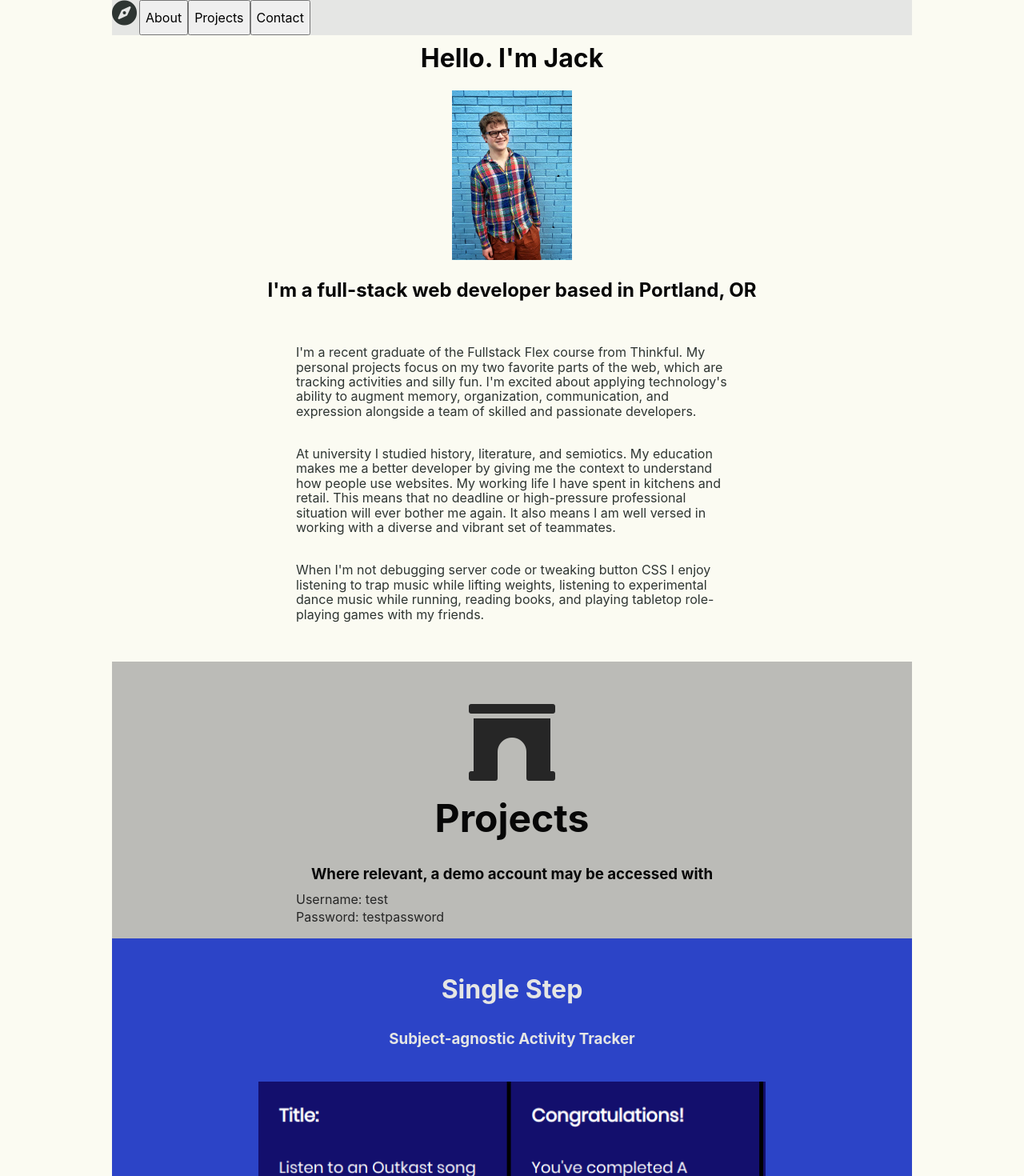
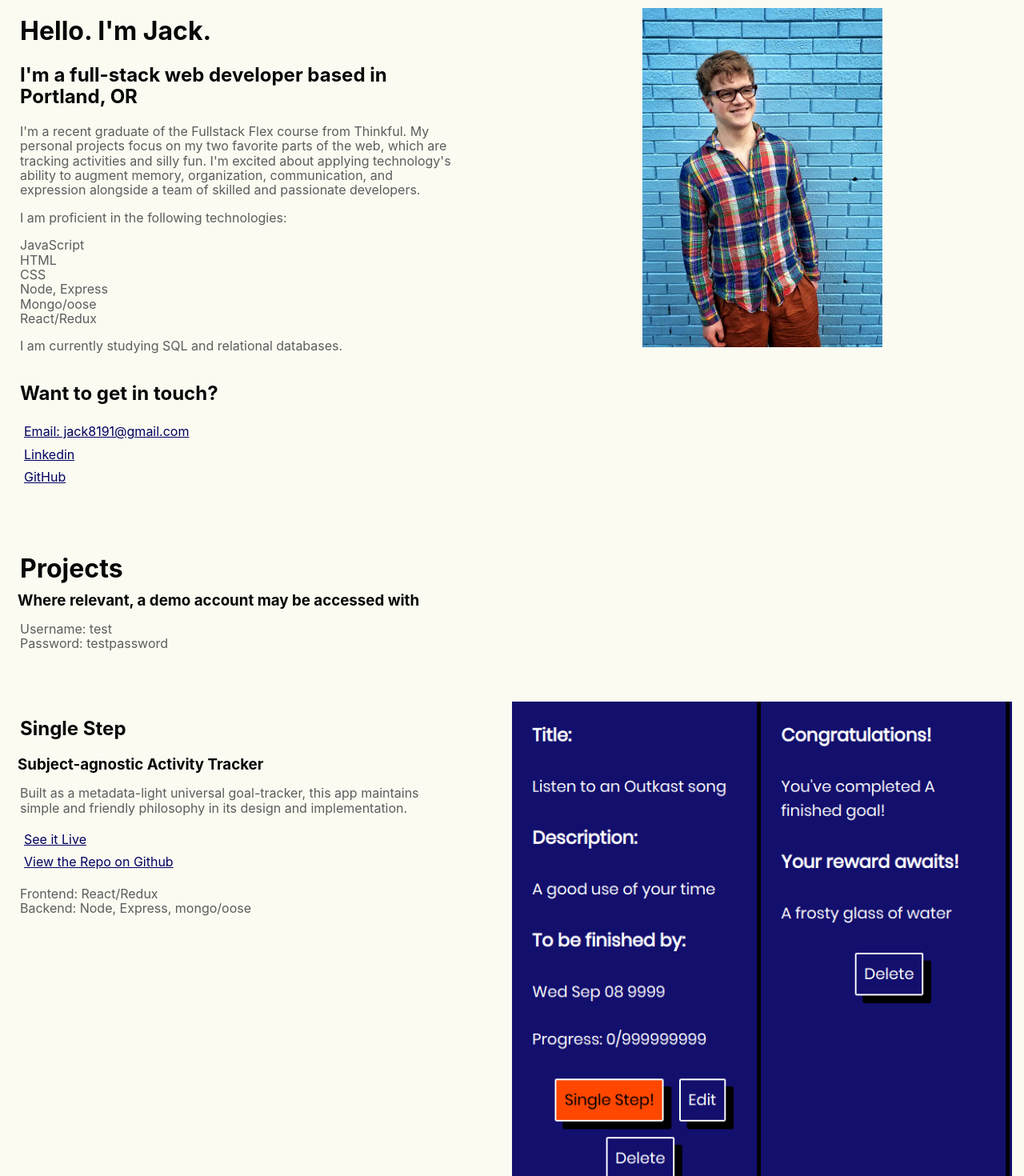
Before and after one commit to jack8191/jack-eichner-portfolio, a React (Create React App) app: page / in a window 1280 px wide. Shown: the top 1470 px of the page at 80% size. Built offline with nearby package versions, Linux system fonts and the light colour scheme.

Commit message:
i changed a lot

```diff
--- a/src/App.css
+++ b/src/App.css
@@ -349,15 +349,19 @@ template {
 }
 
 html {
-  text-align: center;
+  text-align: left;
   font-family: 'Ubuntu', sans-serif;
-  color: #2E3532;
+  color: rgb(92, 92, 92);
   background-color: #FBFBF2;
-  max-width: 1000px;
+  max-width: 100%;
+}
+
+main {
+  max-width: 1300px;
   margin-left: auto;
   margin-right: auto;
-  display: flex;
 }
+
 
 h1, h2, h3, h4, h5 {
   color: #070707;
@@ -365,9 +369,14 @@ h1, h2, h3, h4, h5 {
 
 p {
   text-align: left;
-  margin: auto;
-  max-width: 540px;
-  padding-top: 35px;
+  font-size: medium;
+}
+
+p, h1, h2, h3, h4, h5, a, ul {
+  margin-left: 10px;
+  margin-right: 10px;
+  padding-inline-start: 0px;
+  max-width: 550px;
 }
 
 .project>p {
@@ -380,10 +389,19 @@ header {
   position: fixed;
   top: 0;
   width: 100%;
-  max-width: 1000px;
   height: 5.5%;
   display: flex;
   justify-content: flex-start;
+  border-bottom: 5px solid maroon;
+}
+
+.contact {
+  display: inline;
+  text-align: left;
+}
+
+header>button {
+  height: 100%;
 }
 
 .fa-compass {
@@ -395,7 +413,18 @@ header {
 }
 
 .bio {
-  margin-top: 55px;
+  margin-left: auto;
+  margin-right: auto;
+  width: 100%;
+  display: flex;
+  flex-wrap: wrap;
+  justify-content: center;
+  align-items: flex-start;
+  align-content: flex-start;
+}
+
+.bio>.flex {
+  margin-top: 0px;
 }
 
 .bio>img {
@@ -406,20 +435,34 @@ header {
   margin: 0px;
 }
 
-.project>img {
-  max-width: 66%;
-  display: block;
-  margin-left: auto;
-  margin-right: auto;
-  padding: 35px;
+img {
+  max-width: 650px;
+  min-width: 200px;
+  height: auto;
 }
 
-@media only screen and (max-width: 900px) {
+/* @media only screen and (max-width: 900px) {
   .project>img {
-    /* margin: auto; */
     padding: 5px;
-    min-width: 270px;
+    max-width: 200px;
   }
+} */
+
+@media only screen and (max-width: 600px) {
+  .flex-image, button {
+    display: none;
+  }
+  .project {
+    margin-top: 10px;
+    margin-bottom: 10px;
+  }
+  .Single {
+    margin-top: 15px;
+  }
+}
+
+.flex-image {
+  text-align: right;
 }
 
 .App-link {
@@ -427,57 +470,65 @@ header {
 }
 
 .projects {
-  background-color: rgb(187, 187, 183);
   padding-top: 20px;
   margin-top: 50px;
-  color: #262626;
+  /* color: #262626; */
+  width: 100%;
+  display: block;
+  max-width: 100%;
 }
 
 .projects>h2 {
-  font-size: 3em;
+  font-size: 2em;
   margin-top: 0.4em;
-  margin-bottom: 0;
+  margin-bottom: 10px;
+}
+
+.flex {
+  flex: auto;
+}
+
+@media only screen and (min-width: 601px) {
+  .flex {
+    max-width: 50%;
+  }
+  html {
+    margin-left: 15px;
+    margin-right: 15px;
+  }
 }
 
 .project {
-  padding: 20px;
-  /* border-top: 5px solid grey; */
-  /* border-bottom: 5px dashed #070707; */
+  display: flex;
+  flex-wrap: wrap;
+  justify-content: center;
+  align-items: flex-start;
+  align-content: center;
+  margin-top: 4em;
+  margin-bottom: 15em;
+  max-width: 100%;
+}
+.headshot {
+  max-width: 300px;
+  height: auto;
+  margin-top: 10px;
 }
 
-.Single {
-  background-color: rgb(44, 68, 199);
-  color: #E5E6E4;
+.flex-image-bio {
+  text-align: center;
 }
 
-.Single>h2, .Single>h3 {
-  color: #E5E6E4;
-}
-
-.Single>a {
-  color: #E5E6E4;
-}
-
-.Surreal {
-  background-color: aquamarine;
-  color: #262626;
-}
-
-.Recipe {
-  background-color: #FC5130
-}
-
-.project>h2 {
-  font-size: 2em;
-  margin-bottom: 5px;
+.flex>img {
+  width: 100%;
+  height: auto;
 }
 
 h3 {
   margin: 7px;
-  padding-top: 25px;
 }
 
 a {
+  text-align: left;
   display: block;
   padding: 5px;
   color: #000060;
@@ -487,15 +538,68 @@ a {
   margin-bottom: 17px;
 }
 
+.test-credentails>h3 {
+  margin-bottom: 15px;
+}
+
 .test-credentails>p {
-  padding-top: 4px;
+  margin-block-start: 0em;
+  margin-block-end: 0em;
 }
 
 ul {
   list-style-type: none;
   text-align: left;
   max-width: 540px;
-  margin: auto;
-  padding-top: 17px;
-  padding-bottom: 40px;
 }
+
+.past-app *{
+  font-family: 'Times New Roman', Times, serif;
+  color: white;
+  background-image: url("./resources/water014.gif");
+  text-align: center;
+  margin-left: auto;
+  margin-right: auto;
+}
+
+.time-machine {
+  background-color: #070707
+}
+
+button {
+  background-color: #fc5130;
+  color: black;
+  width: 200px;
+  max-width: 200px;;
+  margin-bottom: 15px;
+  border: 3px solid #fc5130;
+}
+
+button:hover {
+  background-color: black;
+  color: #fc5130;
+}
+
+footer {
+  max-width: 1300px;
+  margin-left: auto;
+  margin-right: auto;
+  display: flex;
+}
+
+footer>.contact {
+  max-width: 1300px;
+  display: flex;
+  height: 20px;
+  justify-content: center;
+  flex-wrap: wrap;
+  align-items: baseline;
+}
+
+footer * h2 {
+  display: none;
+}
+
+footer * a, button {
+  flex: auto;
+}
--- a/src/App.js
+++ b/src/App.js
@@ -5,23 +5,47 @@ import Bio from './bio'
 import {copy} from './resources/copy'
 import Project from './project'
 import Contact from './contact'
+import TimeMachine from './TimeMachine'
 
 class App extends Component {
+  constructor(props) {
+    super(props)
+    this.state = {
+      time: 'present'
+    }
+  }
+  handleTimeMachine(e) {
+    e.preventDefault()
+    if (this.state.time === 'present') {
+      this.setState({
+        time: 'past'
+      })
+      window.scrollTo(0, 0)
+    }
+    else if(this.state.time === 'past') {
+      this.setState({
+        time: 'present'
+      })
+      window.scrollTo(0, 0)
+    }
+  }
   render() {
+    if (this.state.time === 'present') {
         return (
           <div className="App">
-        <header className="App-header">
-          <i className="fas fa-compass fa-2x"></i>
+          {/* <header className="App-header">
             <button onClick={() => scrollToComponent(this.bio, { offset: 0, align: 'top', duration: 1200})}>About</button>
             <button onClick={() => scrollToComponent(this.projects, { offset: 0, align: 'top', duration: 1200})}>Projects</button>
             <button onClick={() => scrollToComponent(this.contact, { offset: 0, align: 'top', duration: 1200})}>Contact</button>
-        </header>
+          </header> */}
           <main>
             <div className='bio' ref={(section) => { this.bio = section }}>
               <Bio bio={copy.bio} headshot={copy.headShot}/>
             </div>
+            <section className='contact' ref={(section) => { this.contact = section }}>
+              <Contact />
+            </section>
             <div className='projects' ref={(section) => { this.projects = section }}>
-            <i className="fas fa-archway fa-6x"></i>
               <h2>Projects</h2>
               <section className="test-credentails">
                 <h3>Where relevant, a demo account may be accessed with</h3>
@@ -29,17 +53,31 @@ class App extends Component {
                 <p>Password: testpassword</p>
               </section>
               <Project info={copy.projects.singleStep}/>
-            {/* <i className="fas fa-feather-alt fa-5x"></i> */}
               <Project info={copy.projects.recipeIterator}/>
-            {/* <i className="fas fa-bolt fa-5x"></i> */}
               <Project info={copy.projects.surrealImageQuoteMachine}/>
             </div>
+          </main>
+          <footer>
+            <Contact />
+            <button className="time-machine-control" onClick={e => this.handleTimeMachine(e)}>Travel into the Past</button>
+          </footer>
+        </div>
+      );
+    }
+    else if (this.state.time === 'past') {
+      return (
+        <div className='past-app'>
+          <main>
+          <button className="time-machine-control" onClick={e => this.handleTimeMachine(e)}>Back to the Present Day</button>
+          <h2>Man it's boring in the present, right? Let's let Jack at age 12 take over!</h2>
+          <TimeMachine />
             <div className='contact' ref={(section) => { this.contact = section }}>
               <Contact />
             </div>
           </main>
         </div>
-    );
+      )
+    }
   }
 }
 
--- /dev/null
+++ b/src/TimeMachine.js
@@ -0,0 +1,26 @@
+import React from 'react'
+
+export default function TimeMachine() {
+    return (
+        <section className='time-machine'>
+            <h1>Jack's Kool Website</h1>
+            <h2>It's the site I would have made as a kid.</h2>
+            <section className="gifs">
+                <p>Here's some gifs of stuff I like</p>
+                <iframe src='https://gfycat.com/ifr/AbandonedUnimportantBonobo' frameBorder='0' scrolling='no' allowFullScreen width='640' height='535'></iframe><p> <a href="https://gfycat.com/abandonedunimportantbonobo-trunks">via Gfycat</a></p>
+                <iframe src='https://gfycat.com/ifr/ShortGrizzledIraniangroundjay' frameBorder='0' scrolling='no' allowFullScreen width='640' height='404'></iframe><p> <a href="https://gfycat.com/shortgrizzlediraniangroundjay">via Gfycat</a></p>
+                <iframe src='https://gfycat.com/ifr/ScholarlyJaggedInganue' frameBorder='0' scrolling='no' allowFullScreen width='640' height='524'></iframe><p><a href="https://gfycat.com/gifs/search/breakfast">from Breakfast GIFs</a> <a href="https://gfycat.com/scholarlyjaggedinganue-the-simpsons-breakfast-surprised-disaster">via Gfycat</a></p>
+                <iframe src='https://gfycat.com/ifr/LivelyLinedFirebelliedtoad' frameBorder='0' scrolling='no' allowFullScreen width='640' height='412'></iframe><p> <a href="https://gfycat.com/livelylinedfirebelliedtoad-finishing-touch-cloud-ff7">via Gfycat</a></p>
+            </section>
+            <section className="music">
+                <p>Music is one of the most kool things of all</p>
+                <iframe width="560" height="315" src="https://www.youtube.com/embed/PVyS9JwtFoQ" frameBorder="0" allow="accelerometer; autoplay; encrypted-media; gyroscope; picture-in-picture" allowFullScreen></iframe>
+                <iframe width="560" height="315" src="https://www.youtube.com/embed/DDqNL0js0iU" frameBorder="0" allow="accelerometer; autoplay; encrypted-media; gyroscope; picture-in-picture" allowFullScreen></iframe>
+            </section>
+            <section className="quote-zone">
+                <p>Quote Zone</p>
+                <p>“And for What, For What. No matter what you do it will never amount to anything but a single drop in a limitless ocean. What is an ocean but a multitude of drops.” ― David Mitchell, Cloud Atlas</p>
+            </section>
+        </section>
+    )
+}
--- a/src/bio.js
+++ b/src/bio.js
@@ -3,11 +3,18 @@ import React from 'react'
 export default function Bio(props) {
     return(
         <section className="bio">
-            <h1>{props.bio.greeting}</h1>
-            <img src={props.headshot} alt="the owner of the portfolio" />
-            <h2>{props.bio.introduction}</h2>
-            <p>{props.bio.programming}</p>
-            <p>{props.bio.workAndEducation}</p>
-            <p>{props.bio.personal}</p>
+            <div className="flex">
+                <h1>{props.bio.greeting}</h1>
+                <h2>{props.bio.introduction}</h2>
+                <p>{props.bio.programming}</p>
+                <p>I am proficient in the following technologies:</p>
+                {props.bio.technologyProficient}
+                {/* <p>{props.bio.workAndEducation}</p> */}
+                {/* <p>{props.bio.personal}</p> */}
+                <p>I am currently studying SQL and relational databases.</p>
+            </div>
+            <div className="flex flex-image flex-image-bio">
+                <img className="headshot" src={props.headshot} alt="the owner of the portfolio" />
+            </div>
         </section>
     )}
--- a/src/contact.js
+++ b/src/contact.js
@@ -2,11 +2,11 @@ import React from 'react'
 
 export default function Contact(props) {
     return (
-        <footer className="contact">
+        <div className="contact">
             <h2>Want to get in touch?</h2>
             <a href="mailto:jack8191@gmail.com">Email: jack8191@gmail.com</a>
             <a href="www.linkedin.com/in/jack8191">Linkedin</a>
             <a href="https://github.com/jack8191/">GitHub</a>
-        </footer>
+        </div>
     )
 }
--- a/src/project.js
+++ b/src/project.js
@@ -3,14 +3,18 @@ import React from 'react'
 export default function Project(props) {
     return (
         <section className={'project ' + props.info.title}>
+            <div className='flex'>
                 <h2>{props.info.title}</h2>
                 <h3>{props.info.descriptionHeader}</h3>
-            <img src={props.info.screenshot} alt="project screenshot"/>
                 <p>{props.info.description}</p>
                 <a href={props.info.liveLink}>See it Live</a>
                 <a href={props.info.gitHubLink}>View the Repo on Github</a>
                 {props.info.techList}
                 {props.info.photoCredit}
+            </div>
+            <div className='flex flex-image'>
+                <img src={props.info.screenshot} alt="project screenshot"/>
+            </div>
         </section>
     )
 }
--- a/src/resources/copy.js
+++ b/src/resources/copy.js
@@ -7,7 +7,7 @@ import surrealApiScreenshot from './surreal-api-screenshot.jpg'
 export const copy = {
     headShot: headshot,
     bio: {
-        greeting: "Hello. I'm Jack",
+        greeting: "Hello. I'm Jack.",
         introduction: "I'm a full-stack web developer based in Portland, OR",
         programming: "I'm a recent graduate of the Fullstack Flex course from Thinkful. \
             My personal projects focus on my two favorite parts of \
@@ -21,17 +21,24 @@ export const copy = {
             makes me a better developer by giving me the context to understand how people use websites. \
             My working life I have spent in kitchens and retail. This means that no deadline or high-pressure \
             professional situation will ever bother me again. It also means I am well versed in working with a diverse \
-            and vibrant set of teammates."
+            and vibrant set of teammates.",
+        technologyProficient: (
+            <ul className="tech-list">
+                <li>JavaScript</li>
+                <li>HTML</li>
+                <li>CSS</li>
+                <li>Node, Express</li>
+                <li>Mongo/oose</li>
+                <li>React/Redux</li>
+            </ul>
+            )
     },
     projects: {
         singleStep: {
             title: "Single Step",
             descriptionHeader: "Subject-agnostic Activity Tracker",
-            description: "I built this app as a lightweight alternative to activity-specific \
-            goal tracking. The uncluttered design and 'carrot instead of stick' philosophy \
-            of eventual rewards regardless of setbacks encourages a growth mindset. Further work may \
-            include an expansion of archival and tagging functionality as well as using metadata to \
-            track the success of multiple goals over time to reinforce the feeling of personal development.",
+            description: "Built as a metadata-light universal goal-tracker, this app maintains simple and \
+            friendly philosophy in its design and implementation.",
             screenshot: singleStepScreenshot,
             testCredentails: "Username: test Password: testpassword",
             liveLink: "https://pure-depths-96483.herokuapp.com",
@@ -46,11 +53,8 @@ export const copy = {
         recipeIterator: {
             title: "Recipe Iterator",
             descriptionHeader: "Culinary Development Platform",
-            description: "During my time working in a kitchen, I experimented a great deal to \
-            find the best way to cook the restaurant's menu. Rather than writing details of the \
-            attempts over time in a sauce-stained stove-scorchable notebook I instead made this app \
-            with all the benefits of remote storage. Further work would involve archival and tagging functionality, as \
-            well as enhancing collaboration and sharing among users.",
+            description: "Track details of culinary experimentation over time without worrying about \
+            settting your notebook on fire in a gas burner.",
             screenshot: recipeIteratorScreenshot,
             testCredentails: "Username: test Password: testpassword",
             // photoCredit: (
@@ -68,10 +72,8 @@ export const copy = {
         surrealImageQuoteMachine: {
             title: "Surreal Image/Quote Search Machine",
             descriptionHeader: "Automated Joke Generator",
-            description: "I wrote this small app to exploit the human brain's tendency to see patterns \
-            for strange and humorous effect. A random photo paired with a random quote can have you scratching your head \
-            or busting up laughing. Further work would include enhancing sharability of the resulting combinations as well \
-            as changing the implementation of the image search to be more scalable.",
+            description: "Random quotes from Wikiquote paired with a random Unsplash search result create \
+            puzzling and funny results.",
             screenshot: surrealApiScreenshot,
             testCredentails: "",
             liveLink: "https://surrealmashup.world/",
```
Also changed, not shown: src/resources/spacebg.gif (added), src/resources/water014.gif (added). Lines whose indentation alone changed are shown as unchanged.
